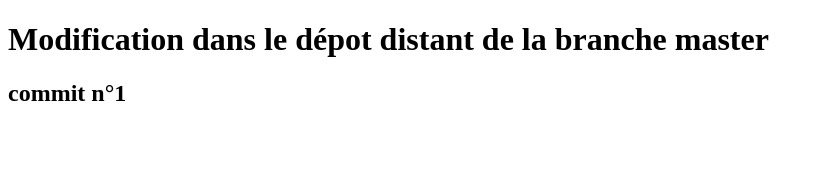
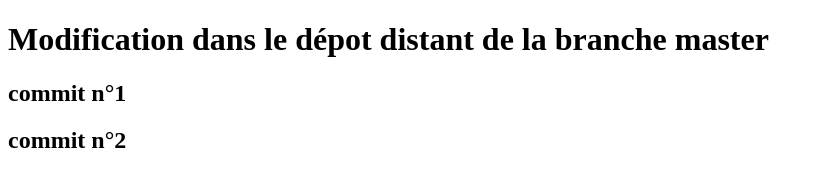
Before and after one commit to ppvelten237/ProjetRebaser2, a plain HTML site: page index.html in a window 1280 px wide. Shown: the whole page, without its empty margins (0-824 px from the left). Drawn offline with Linux system fonts and the light colour scheme.

Commit message:
Commit n° 2 dans la branche feature

```diff
--- a/index.html
+++ b/index.html
@@ -8,6 +8,7 @@
 <body>
     <h1>Modification dans le dépot distant de la branche master</h1>
     <h2>commit n°1</h2>
+    <h2>commit n°2</h2>
 
 </body>
 </html>
```
